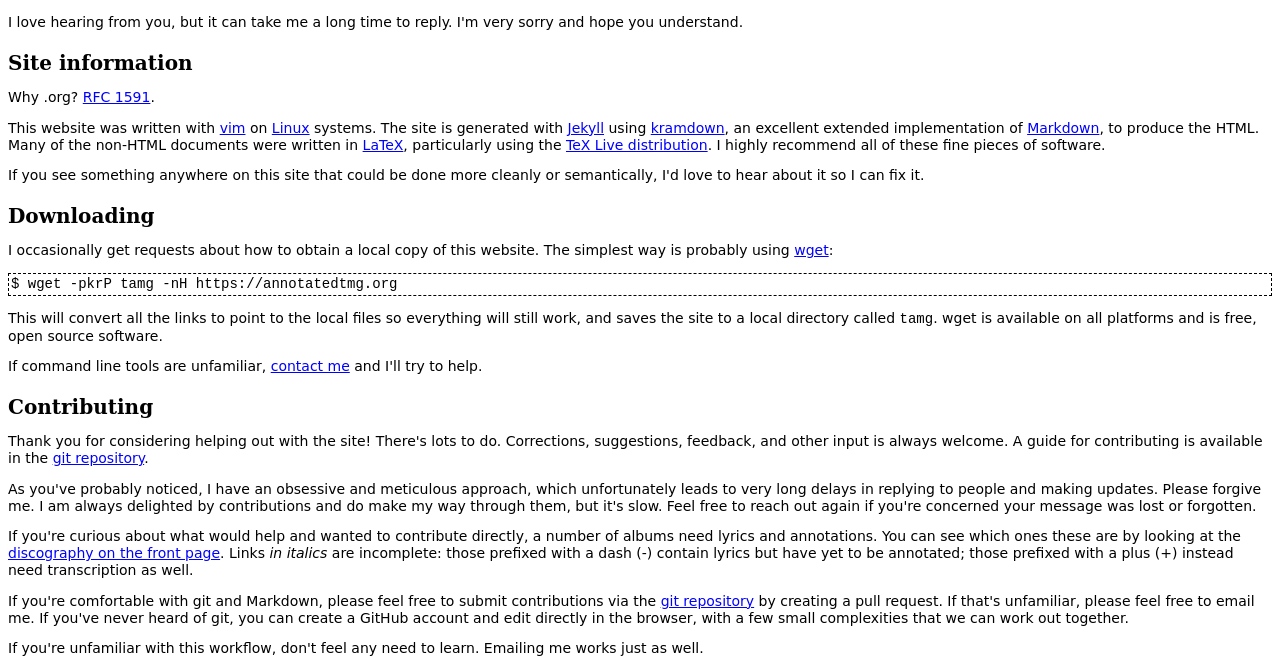
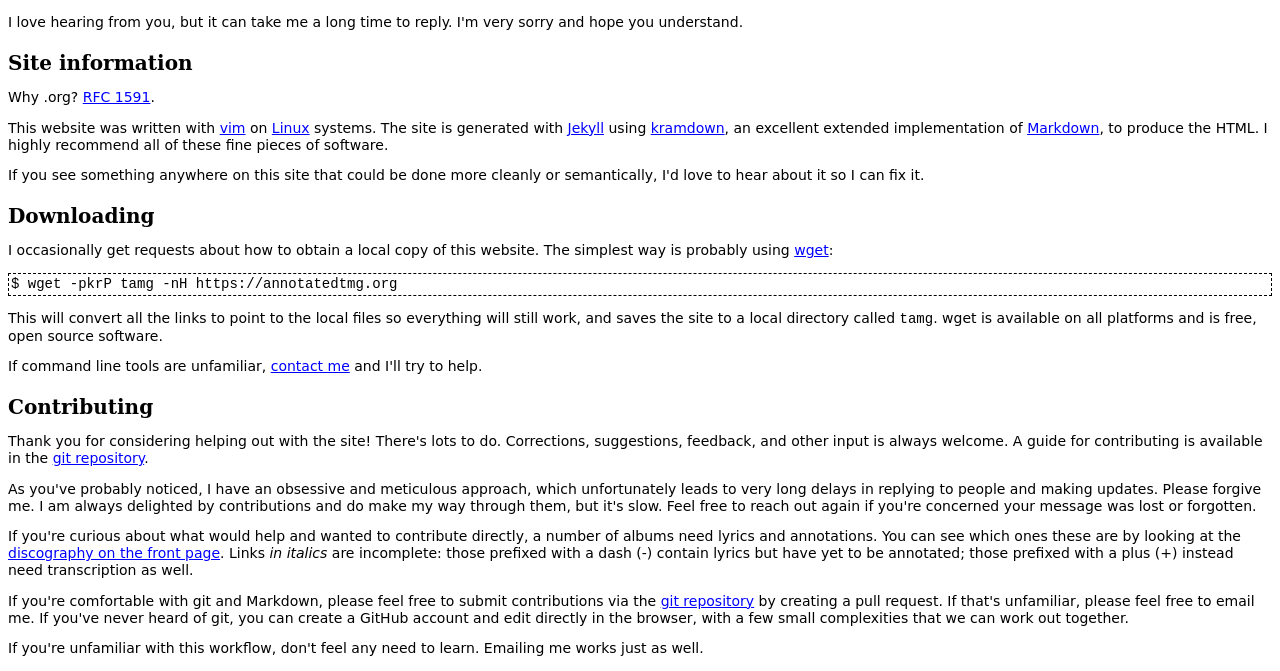
Before and after one commit to annotatedtmg/annotatedtmg, a Jekyll site: the page built from tmg/about.md, in a window 1280 px wide. Shown: the part 243-914 px from the top of the page. Built offline with Jekyll 4.4.1, drawn with Linux system fonts in a browser that asks for light colours.

Commit message:
Remove no longer accurate information about LaTeX

```diff
--- a/tmg/about.md
+++ b/tmg/about.md
@@ -19,17 +19,13 @@ Why .org? [RFC 1591][].
 
 This website was written with [vim][] on [Linux][] systems. The site is
 generated with [Jekyll][] using [kramdown][], an excellent extended
-implementation of [Markdown][], to produce the HTML. Many of the non-HTML
-documents were written in [LaTeX][], particularly using the [TeX Live
-distribution][texlive]. I highly recommend all of these fine pieces of
-software.
+implementation of [Markdown][], to produce the HTML. I highly recommend all of
+these fine pieces of software.
 
 [linux]:        https://archlinux.org/
 [kramdown]:     http://kramdown.gettalong.org
-[latex]:        http://www.latex-project.org
 [markdown]:     http://daringfireball.net/projects/markdown/
 [python]:       http://python.org
-[texlive]:      http://www.tug.org/texlive
 [vim]:          http://www.vim.org
 [jekyll]:       http://jekyllrb.com
 
```
